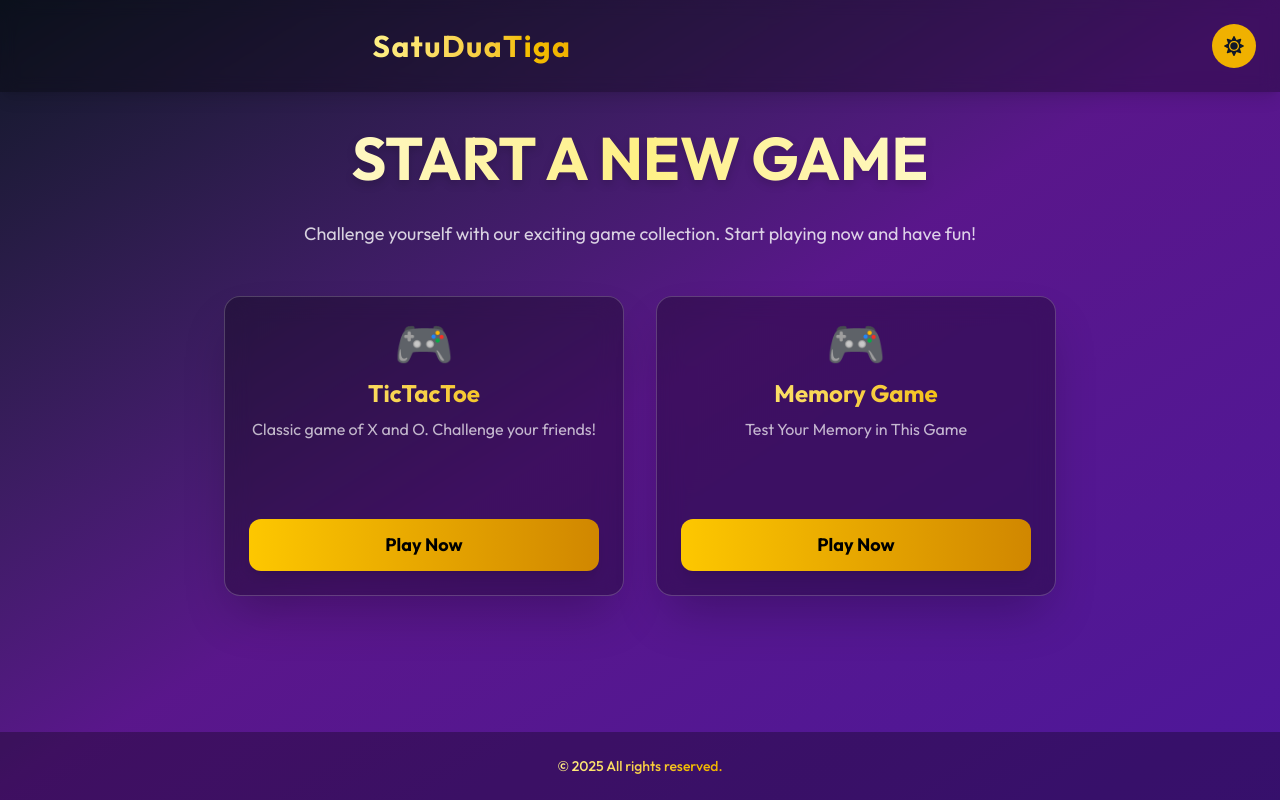
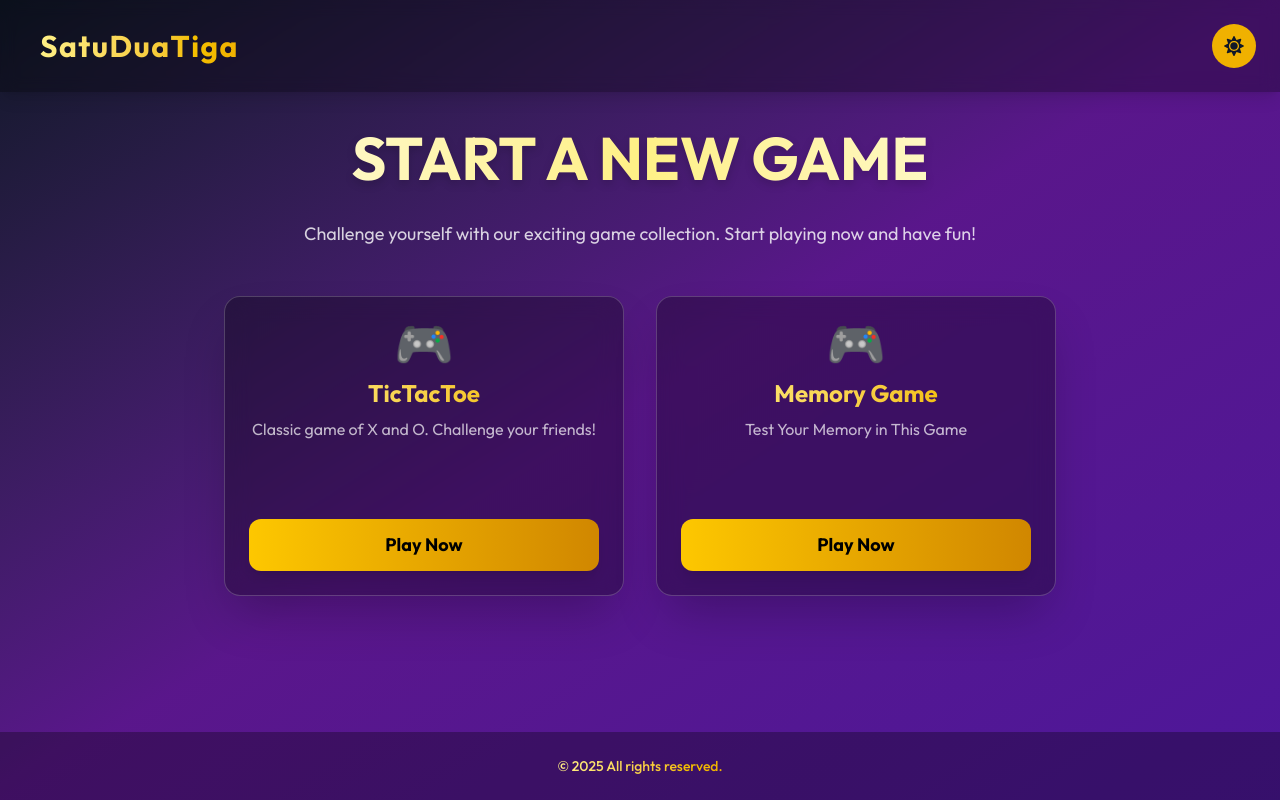
Before and after one commit to BSD-SatuDuaTiga/SatuDuaTiga, a React (Vite) app in the folder client/: page / in a window 1280 px wide. Built offline with nearby package versions, Linux system fonts and the light colour scheme.

Commit message:
change navbar ui

```diff
--- a/client/src/views/HomePage.jsx
+++ b/client/src/views/HomePage.jsx
@@ -10,7 +10,7 @@ export default function HomePage() {
     <div className={`min-h-screen flex flex-col transition-colors duration-300 ${theme === "dark" ? "bg-gradient-to-br from-gray-900 via-purple-900 to-violet-900" : "bg-gradient-to-br from-blue-100 via-purple-100 to-pink-100"}`}>
       {/* Navbar */}
       <nav className={`${theme === "dark" ? "bg-black/30 text-white" : "bg-white/30 text-gray-800"} backdrop-blur-sm p-6 w-full fixed top-0 flex justify-between items-center shadow-lg z-50`}>
-        <div className="flex justify-center items-center space-x-12 max-w-4xl w-full px-4">
+        <div className="flex items-center space-x-12 max-w-4xl w-full px-4">
           <h1
             className={`text-3xl font-extrabold tracking-wider ${
               theme === "dark" ? "bg-gradient-to-r from-yellow-200 to-yellow-500" : "bg-gradient-to-r from-purple-600 to-pink-600"
```
Also changed, not shown: client/src/views/TicTacToe.jsx (+12 -0 lines), 1 other file (tests, documents, lock files or other folders).
